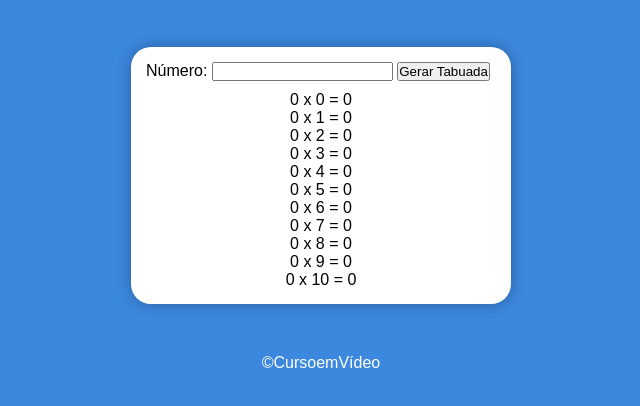
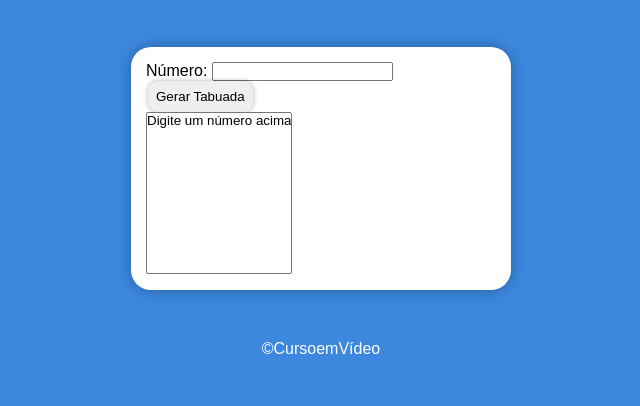
Before and after one commit to brenoapacite/javascript, a plain HTML site: page exercicios/aula14ex/ex017/modelo.html in a window 1280 px wide. Both pictures are taken after a click on the button "Gerar Tabuada". Shown: the part 90-496 px from the top of the page, without its empty margins (319-959 px from the left). Drawn offline with Linux system fonts and the light colour scheme.

Commit message:
modulo e finalizado

```diff
--- a/exercicios/aula14ex/ex016/style.css
+++ b/exercicios/aula14ex/ex016/style.css
@@ -16,12 +16,18 @@ section{
     width: 350px;
     background-color: white;
     border-radius: 20px;
-    padding: 15px;
+    padding: 25px;
     margin: 50px auto;
     box-shadow: 0px 0px 15px rgba(0, 0, 0, 0.300);
 }
 
-
+#btn{
+    background-color: white;
+    padding: 8px;
+    border-radius: 5px;
+    border: none;
+    box-shadow: 0px 0px 5px rgba(0, 0, 0, 0.425);
+}
 
 footer{
     text-align: center;
--- a/exercicios/aula14ex/ex017/modelo.html
+++ b/exercicios/aula14ex/ex017/modelo.html
@@ -18,7 +18,11 @@
                 <input id="btn" type="button" value="Gerar Tabuada" onclick="test()">
             </p>
         </div>
-        <div id="rtab"></div>
+        <div>
+            <select name="tabuada" id="seltab" size="10">
+                <option >Digite um número acima</option>
+            </select>
+        </div>
         </div>
     </section>
     <footer>
--- a/exercicios/aula14ex/ex017/script.js
+++ b/exercicios/aula14ex/ex017/script.js
@@ -1,18 +1,19 @@
 
 function test() {
     var n = window.document.getElementById('itab')
-    var n = Number(n.value)
-    var res = window.document.getElementById('rtab')
-    res.innerHTML = ''
-    res.style.paddingTop = '10px'
-    res.style.textAlign = 'center'
-    if (n <= 10) {
-        var c = 0
-        var r = 0
+    var res = window.document.getElementById('seltab')
+    if (n.value.length == 0) {
+        window.alert('Por favor, digite um número!')
+    } else {
+        var n = Number(n.value)
+        var c = 1
+        res.innerHTML = ''
         while (c <= 10) {
-            res.innerHTML += `${n} x ${c} = ${r} <br>`
+            var item = document.createElement('option')
+            item.text = `${n} x ${c} = ${n*c}`
+            item.value = `tab${c}`
+            res.appendChild(item)
             c ++
-            r = n * c
         }
     }
 }
--- a/exercicios/aula14ex/ex017/style.css
+++ b/exercicios/aula14ex/ex017/style.css
@@ -21,6 +21,13 @@ section{
     box-shadow: 0px 0px 15px rgba(0, 0, 0, 0.300);
 }
 
+#btn{
+    padding: 8px;
+    border: none;
+    border-radius: 10px;
+    box-shadow: 0px 0px 5px rgba(0, 0, 0, 0.315);
+    margin-left: 2px;
+}
 footer{
     text-align: center;
     color: white;
```
Also changed, not shown: exercicios/aula14ex/ex016/modelo.html (+1 -1 lines), exercicios/aula14ex/ex016/script.js (+16 -5 lines).
